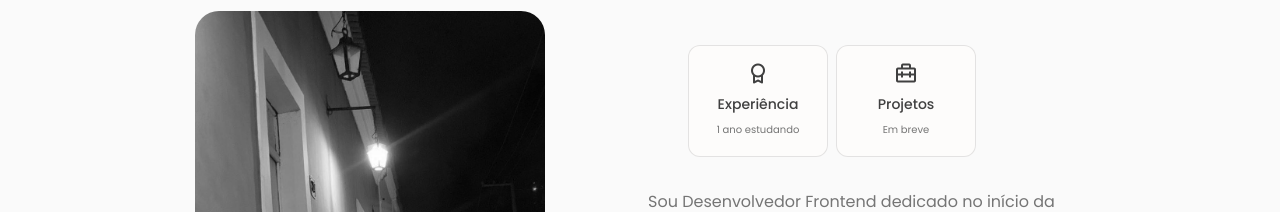
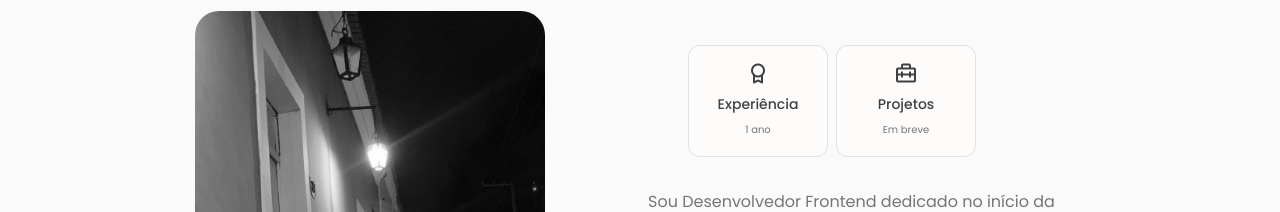
Before and after one commit to vin1i/MeuPortfolio-Vini, a React (Create React App) app: page / in a window 1280 px wide. Shown: the part 1000-1212 px from the top of the page. Built offline with nearby package versions, Linux system fonts and the light colour scheme.

Commit message:
Update Info.jsx

```diff
--- a/src/components/about/Info.jsx
+++ b/src/components/about/Info.jsx
@@ -8,7 +8,7 @@ const Info = () => {
         <i class='bx bx-award about__icon'></i>
 
             <h3 className="about__title">Experiência</h3>
-            <span className="about__subtitle"> 1 ano estudando</span>
+            <span className="about__subtitle"> 1 ano </span>
         </div>
 
         <div className="about__box">
```
